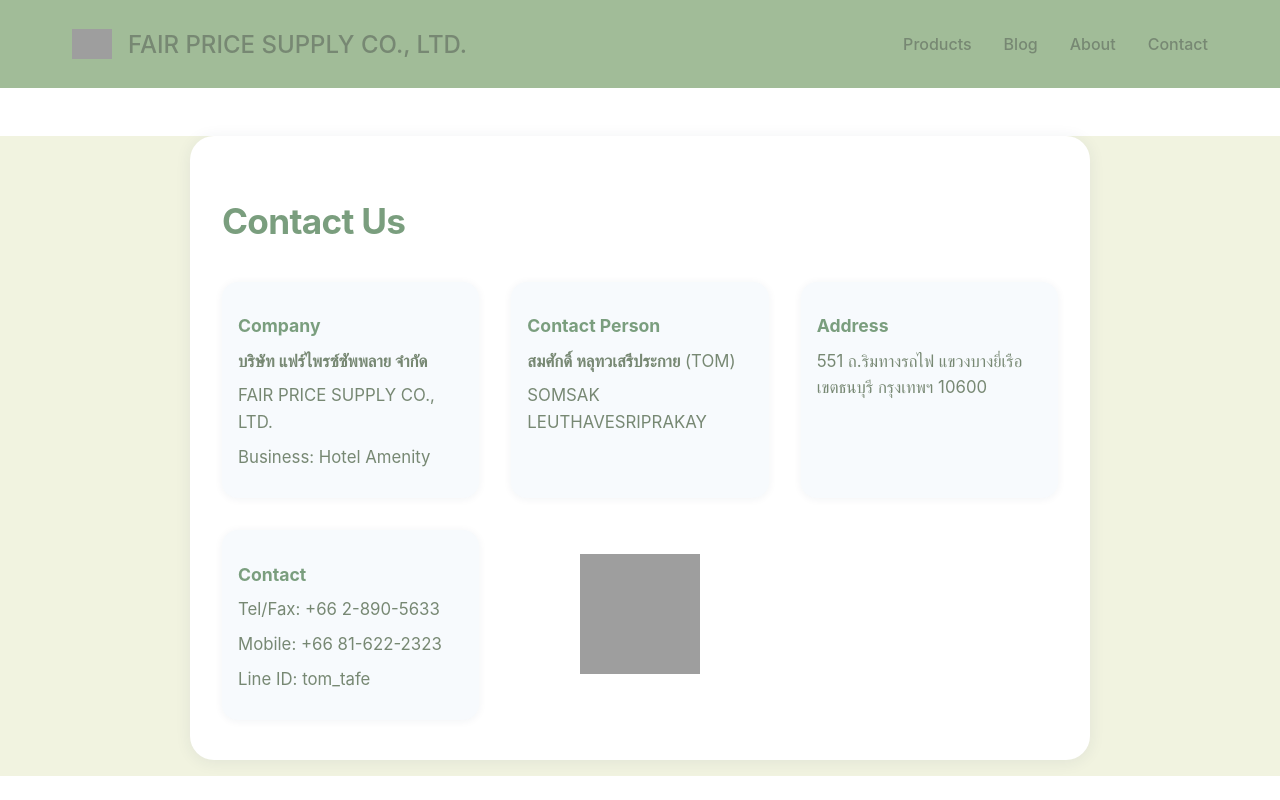
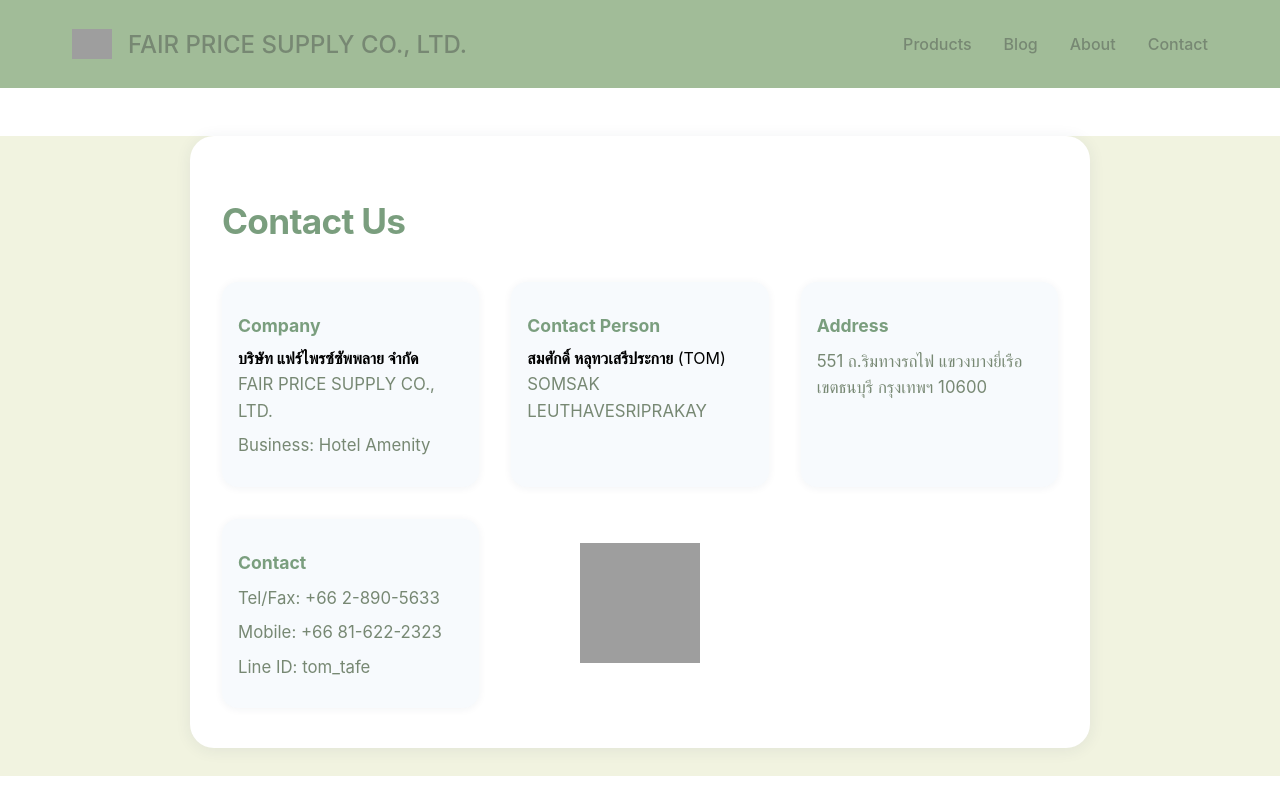
Before and after one commit to kiwabc123/company-profile, a Next.js app: page /contact in a window 1280 px wide. Shown: the top 800 px of the page. Built offline with nearby package versions, Linux system fonts and the light colour scheme; grey boxes are pictures that could not be loaded.

Commit message:
feat: refactor ContactSectionAnimated for improved animation handling and structure

```diff
--- a/components/ContactSectionAnimated.tsx
+++ b/components/ContactSectionAnimated.tsx
@@ -1,82 +1,99 @@
 'use client'
 
 import styles from '../styles/Contact.module.css'
-import {
-  motion,
-  Variants,
-  useInView,
-  useReducedMotion,
-} from 'framer-motion'
-import { useRef } from 'react'
+import { motion, Variants, useReducedMotion } from 'framer-motion'
+import { useInView } from 'react-intersection-observer'
 export const contactInfo = { company: { nameTH: 'บริษัท แฟร์ไพรซ์ซัพพลาย จำกัด', nameEN: 'FAIR PRICE SUPPLY CO., LTD.', business: 'Hotel Amenity', }, person: { nameTH: 'สมศักดิ์ หลุทวเสรีประกาย', nameEN: 'SOMSAK LEUTHAVESRIPRAKAY', nickname: 'TOM', }, address: { th: '551 ถ.ริมทางรถไฟ แขวงบางยี่เรือ เขตธนบุรี กรุงเทพฯ 10600', en: '551 RIMTANGRODFAI Rd., BANGYERAE, THONBURI, BANGKOK 10600 THAILAND', }, contact: { telFax: '+66 2-890-5633', mobile: '+66 81-622-2323', lineId: 'tom_tafe', email: 'contact@fairprice.com', }, };
-
-const containerVariants: Variants = {
-  hidden: {},
-  show: {
-    transition: {
-      staggerChildren: 0.25,
-    },
-  },
-}
 
 const itemVariants: Variants = {
   hidden: {
     opacity: 0,
-    y: 32,
+    y: 24,
   },
   show: {
     opacity: 1,
     y: 0,
     transition: {
-      duration: 0.7,
+      duration: 0.6,
       ease: [0.22, 1, 0.36, 1],
     },
   },
 }
 
 export default function ContactSectionAnimated() {
-  const ref = useRef(null)
-  const isInView = useInView(ref, { once: true, margin: '-80px' })
-  const reduceMotion = useReducedMotion()
+  const shouldReduceMotion = useReducedMotion()
+
+  const { ref, inView } = useInView({
+    triggerOnce: true,
+    threshold: 0.15,
+  })
 
   return (
     <motion.main
       ref={ref}
       className={styles.contactSection}
-      variants={containerVariants}
-      initial="hidden"
-      animate={reduceMotion || isInView ? 'show' : 'hidden'}
+      initial={shouldReduceMotion ? false : 'hidden'}
+      animate={inView ? 'show' : 'hidden'}
+      variants={{
+        show: {
+          transition: { staggerChildren: 0.25 },
+        },
+      }}
     >
-      <motion.h1 className={styles.title} variants={itemVariants}>
+      <motion.h1
+        className={styles.title}
+        variants={itemVariants}
+      >
         Contact Us
       </motion.h1>
 
-      {/* ❗ ไม่ต้องเป็น container */}
       <div className={styles.infoGrid}>
-        <motion.div className={styles.contactInfoCol} variants={itemVariants}>
-          <h2>Company</h2>
-          <p><strong>บริษัท แฟร์ไพรซ์ซัพพลาย จำกัด</strong></p>
+        {[
+          {
+            title: 'Company',
+            content: (
+              <>
+                <strong>บริษัท แฟร์ไพรซ์ซัพพลาย จำกัด</strong>
                 <p>FAIR PRICE SUPPLY CO., LTD.</p>
                 <p>Business: Hotel Amenity</p>
-        </motion.div>
-
-        <motion.div className={styles.contactInfoCol} variants={itemVariants}>
-          <h2>Contact Person</h2>
-          <p><strong>สมศักดิ์ หลุทวเสรีประกาย</strong> (TOM)</p>
+              </>
+            ),
+          },
+          {
+            title: 'Contact Person',
+            content: (
+              <>
+                <strong>สมศักดิ์ หลุทวเสรีประกาย</strong> (TOM)
                 <p>SOMSAK LEUTHAVESRIPRAKAY</p>
-        </motion.div>
-
-        <motion.div className={styles.contactInfoCol} variants={itemVariants}>
-          <h2>Address</h2>
+              </>
+            ),
+          },
+          {
+            title: 'Address',
+            content: (
               <p>551 ถ.ริมทางรถไฟ แขวงบางยี่เรือ เขตธนบุรี กรุงเทพฯ 10600</p>
-        </motion.div>
-
-        <motion.div className={styles.contactInfoCol} variants={itemVariants}>
-          <h2>Contact</h2>
+            ),
+          },
+          {
+            title: 'Contact',
+            content: (
+              <>
                 <p>Tel/Fax: +66 2-890-5633</p>
                 <p>Mobile: +66 81-622-2323</p>
                 <p>Line ID: tom_tafe</p>
+              </>
+            ),
+          },
+        ].map((item, i) => (
+          <motion.div
+            key={i}
+            className={styles.contactInfoCol}
+            variants={itemVariants}
+          >
+            <h2>{item.title}</h2>
+            {item.content}
           </motion.div>
+        ))}
 
         <motion.div
           variants={itemVariants}
```
Lines whose indentation alone changed are shown as unchanged.
